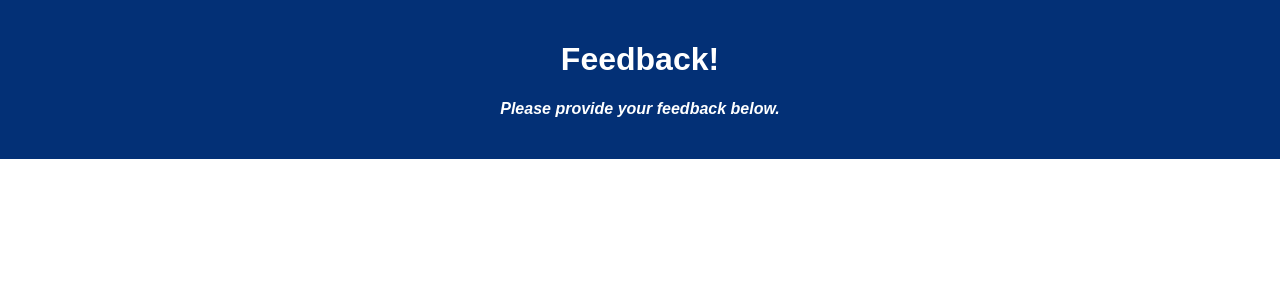
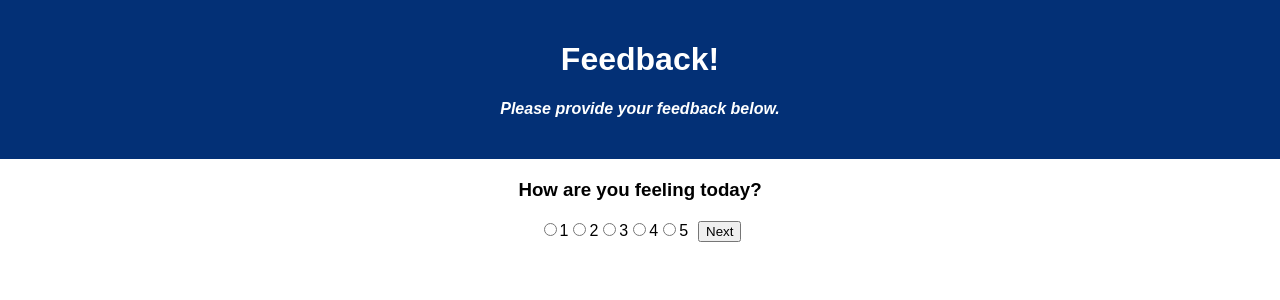
Before and after one commit to Brandon-McCarty/weekend-redux-feedback-loop, a React (Create React App) app: page / in a window 1280 px wide. Shown: the top 300 px of the page. Built offline with nearby package versions, Linux system fonts and the light colour scheme.

Commit message:
fix landing page

```diff
--- a/src/components/App/App.jsx
+++ b/src/components/App/App.jsx
@@ -22,7 +22,7 @@ function App() {
           <Header />
         </Route>
 
-        <Route path='/feeling'>
+        <Route path='/' exact>
           <Feeling />
         </Route>
 
--- a/src/components/ReviewFeedback/ReviewFeedback.jsx
+++ b/src/components/ReviewFeedback/ReviewFeedback.jsx
@@ -1,11 +1,10 @@
-import {useSelector, useDispatch} from 'react-redux'
+import {useSelector} from 'react-redux'
 import {useHistory} from 'react-router-dom';
 import axios from 'axios';
 
 function ReviewFeedback() {
 
     const history = useHistory();
-    const dispatch = useDispatch();
     const feedback = useSelector(store => store.feedback)
 
     const submitReview = (event) => {
--- a/src/components/Success/Success.jsx
+++ b/src/components/Success/Success.jsx
@@ -8,7 +8,7 @@ function Success () {
 
     const startNewFeedback = () => {
         dispatch({type: 'SUBMIT_FEEDBACK'})
-        history.push('/feeling')
+        history.push('/')
     }
 
     return (
```
